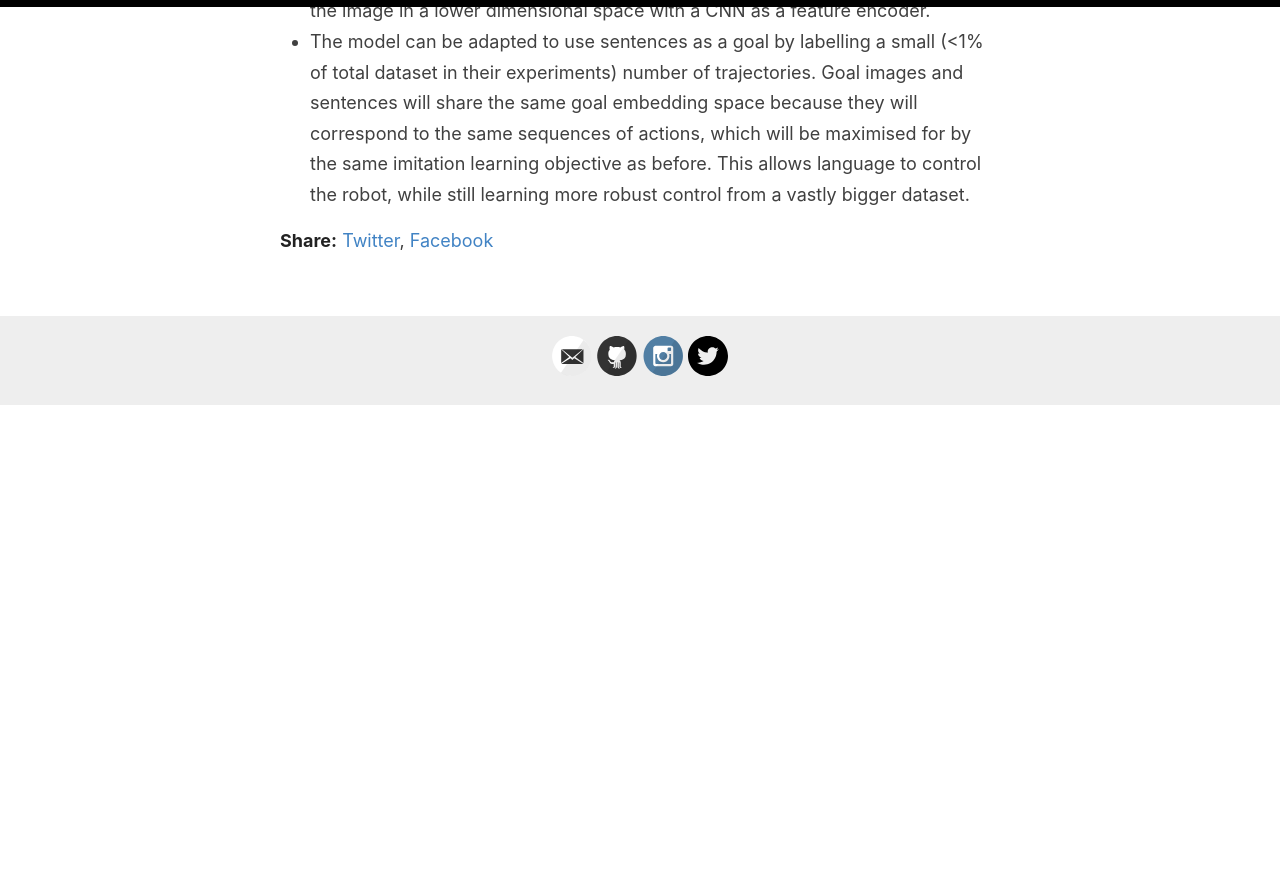
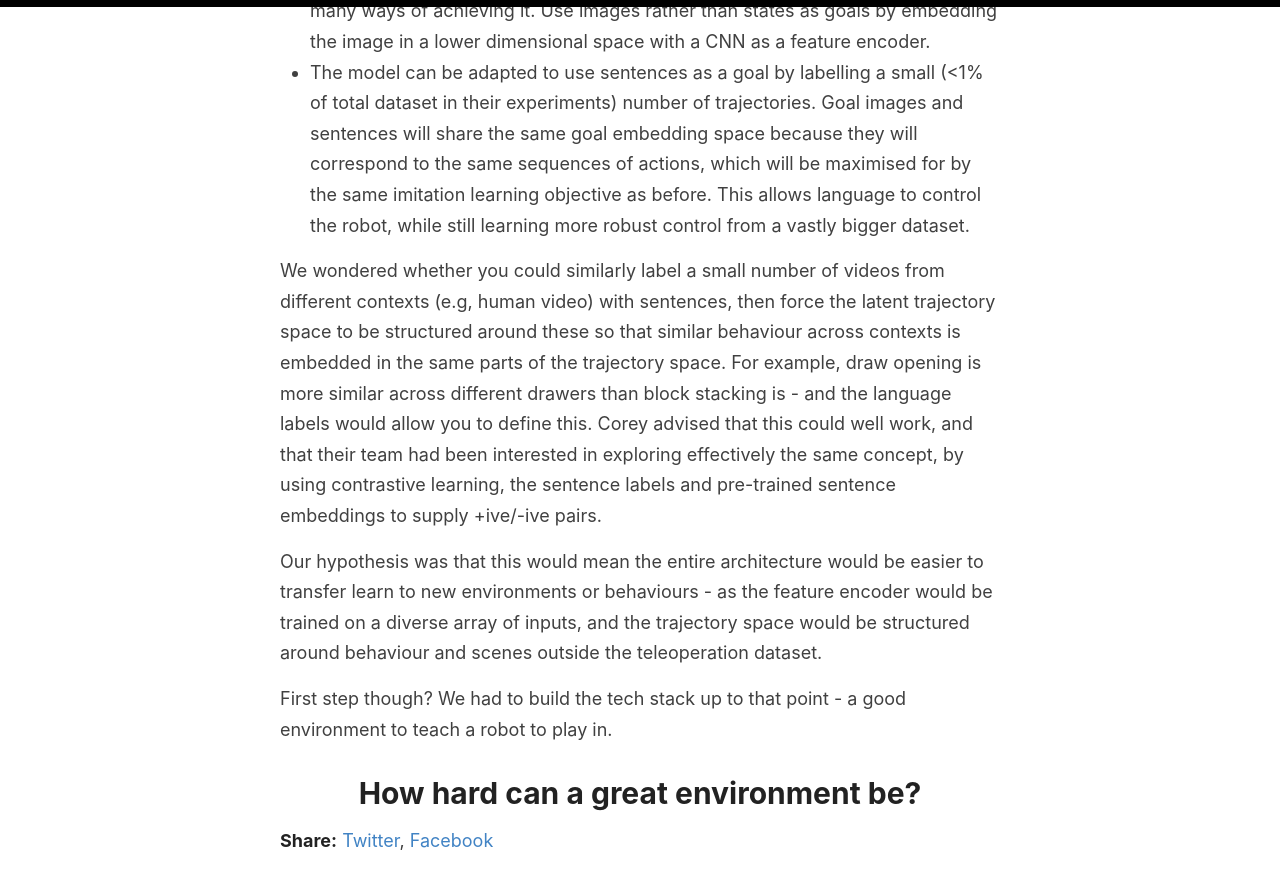
Before and after one commit to sholtodouglas/sholtodouglas.github.io, a Jekyll site: the page built from _posts/2020-12-18-LearningFromPlayAndLanguage.md, in a window 1280 px wide and 900 px high, scrolled down 1848 px. Shown: the top 889 px of the window. Built offline with Jekyll 4.4.1, drawn with Linux system fonts in a browser that asks for light colours; formulas are drawn with MathJax 3; before the commit the page ends 2254 px from its top, so only the background shows below that; some of the changed text lies outside the part shown.

Commit message:
Update 2020-12-18-LearningFromPlayAndLanguage.md

```diff
--- a/_posts/2020-12-18-LearningFromPlayAndLanguage.md
+++ b/_posts/2020-12-18-LearningFromPlayAndLanguage.md
@@ -23,3 +23,12 @@
 - In a long dataset of teleoperated 'play', you can use sample any subsequence as training data for a goal conditioned policy which learns to go from arbitrary A to B. This is vastly more data efficient and effective than any other form of imitation learning we've seen, a few hours of teleoperated 'play' provides millions of overlapping subsequences.
 - These trajectories are unlikely to be optimal, they are only one of the many ways of getting from A-B. This multimodality is captured by using a seq-seq VAE as the actor. The encoder of the VAE encodes the input subsequence as a latent 'trajectory' vector $E(z \| a_0,s_0 .. a_T, s_T) $, which the decoder combines with the state and goal state at each timestep to choose an action $\pi(a \|z,s_t, s_g)$. During training, they seek to maximise the log probability of the true actions from that sequence. At test time, a 'planner' samples a potential trajectory vector given the initial and end goal $P(z \|s_0, s_g)$. During training, the actor tries to decode that specific way of achieving the goal - at test time, the actor decodes one of the many ways of achieving it. Use images rather than states as goals by embedding the image in a lower dimensional space with a CNN as a feature encoder.
 - The model can be adapted to use sentences as a goal by labelling a small (<1% of total dataset in their experiments) number of trajectories. Goal images and sentences will share the same goal embedding space because they will correspond to the same sequences of actions, which will be maximised for by the same imitation learning objective as before. This allows language to control the robot, while still learning more robust control from a vastly bigger dataset.
+
+
+We wondered whether you could similarly label a small number of videos from different contexts (e.g, human video) with sentences, then force the latent trajectory space to be structured around these so that similar behaviour across contexts is embedded in the same parts of the trajectory space. For example, draw opening is more similar across different drawers than block stacking is - and the language labels would allow you to define this. Corey advised that this could well work, and that their team had been interested in exploring effectively the same concept, by using contrastive learning, the sentence labels and pre-trained sentence embeddings to supply +ive/-ive pairs.
+
+Our hypothesis was that this would mean the entire architecture would be easier to transfer learn to new environments or behaviours - as the feature encoder would be trained on a diverse array of inputs, and the trajectory space would be structured around behaviour and scenes outside the teleoperation dataset.
+
+First step though? We had to build the tech stack up to that point - a good environment to teach a robot to play in.
+
+# How hard can a great environment be?
```
